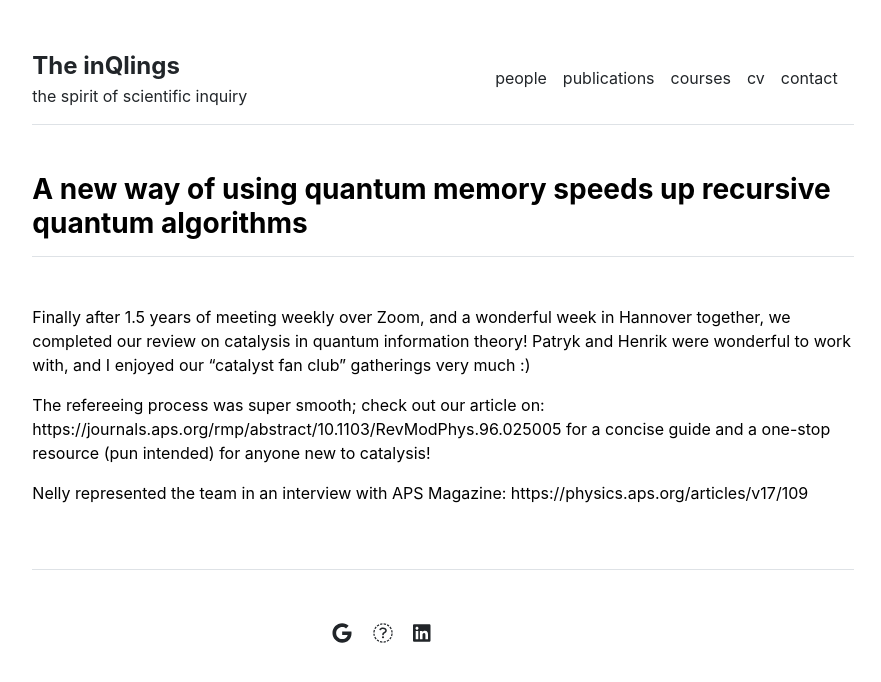
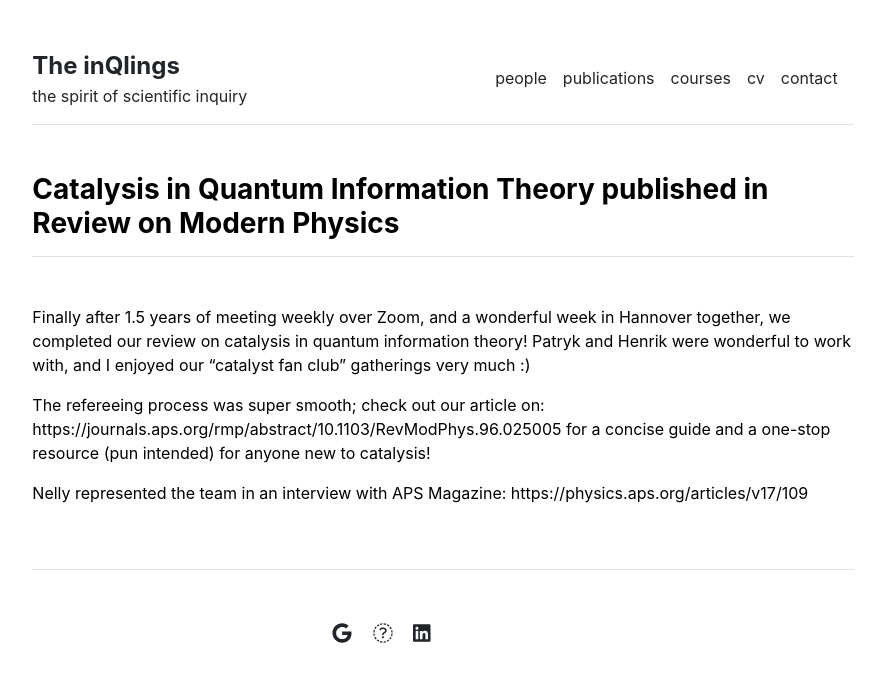
Before and after one commit to nelly-ng/nelly-ng.github.io, a Jekyll site: the page built from _posts/2025-08-04-newpaper.md, in a window 1280 px wide. Shown: the top 682 px of the page, without its empty margins (197-1078 px from the left). Built offline with Jekyll 4.4.1, drawn with Linux system fonts in a browser that asks for light colours.

Commit message:
Update 2025-08-04-newpaper.md

```diff
--- a/_posts/2025-08-04-newpaper.md
+++ b/_posts/2025-08-04-newpaper.md
@@ -1,6 +1,6 @@
 ---
 layout: post
-title: "A new way of using quantum memory speeds up recursive quantum algorithms"
+title: "Catalysis in Quantum Information Theory published in Review on Modern Physics"
 ---
 
 Finally after 1.5 years of meeting weekly over Zoom, and a wonderful week in Hannover together, we completed our review on catalysis in quantum information theory! Patryk and Henrik were wonderful to work with, and I enjoyed our "catalyst fan club" gatherings very much :)
```
